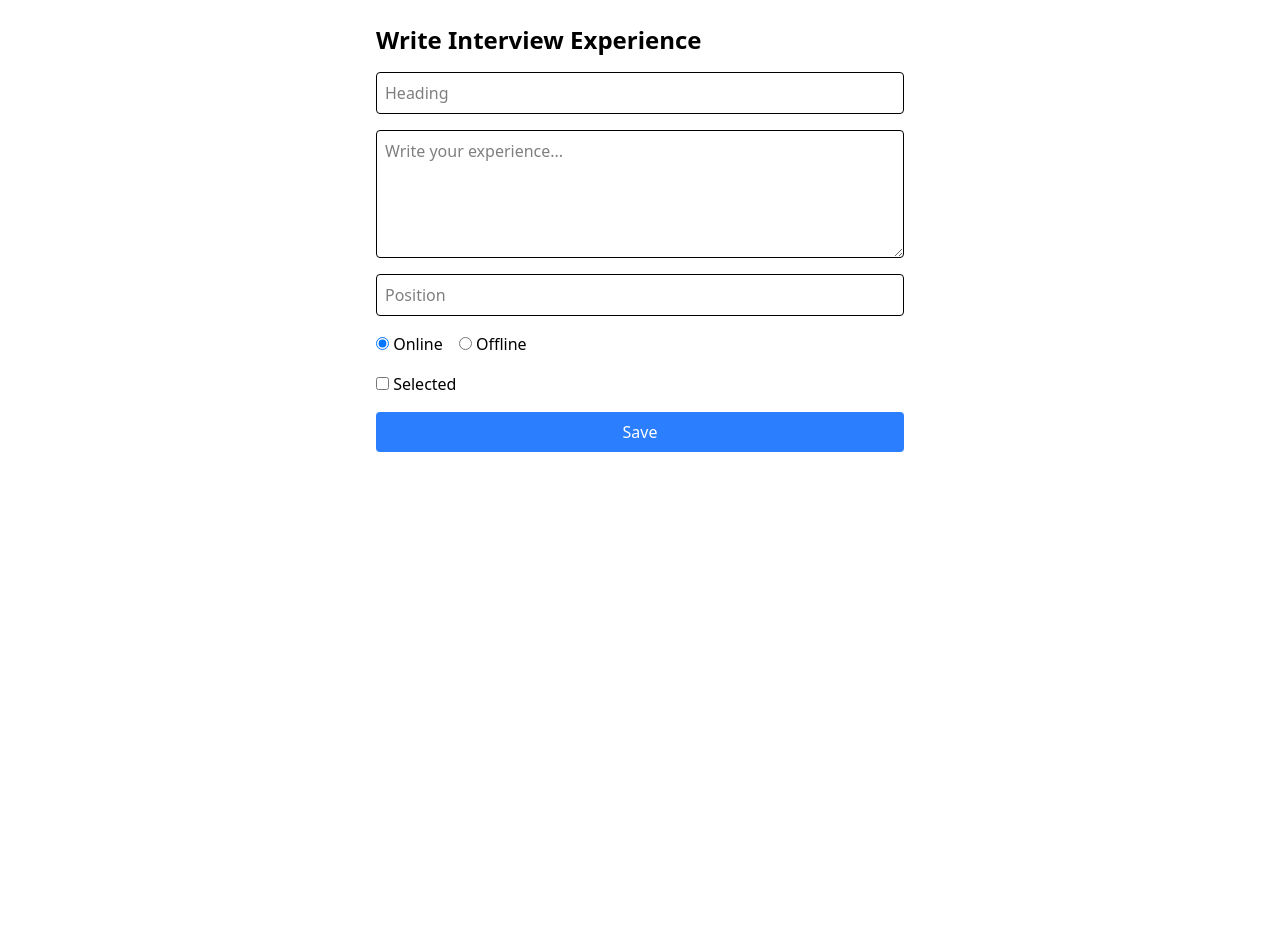
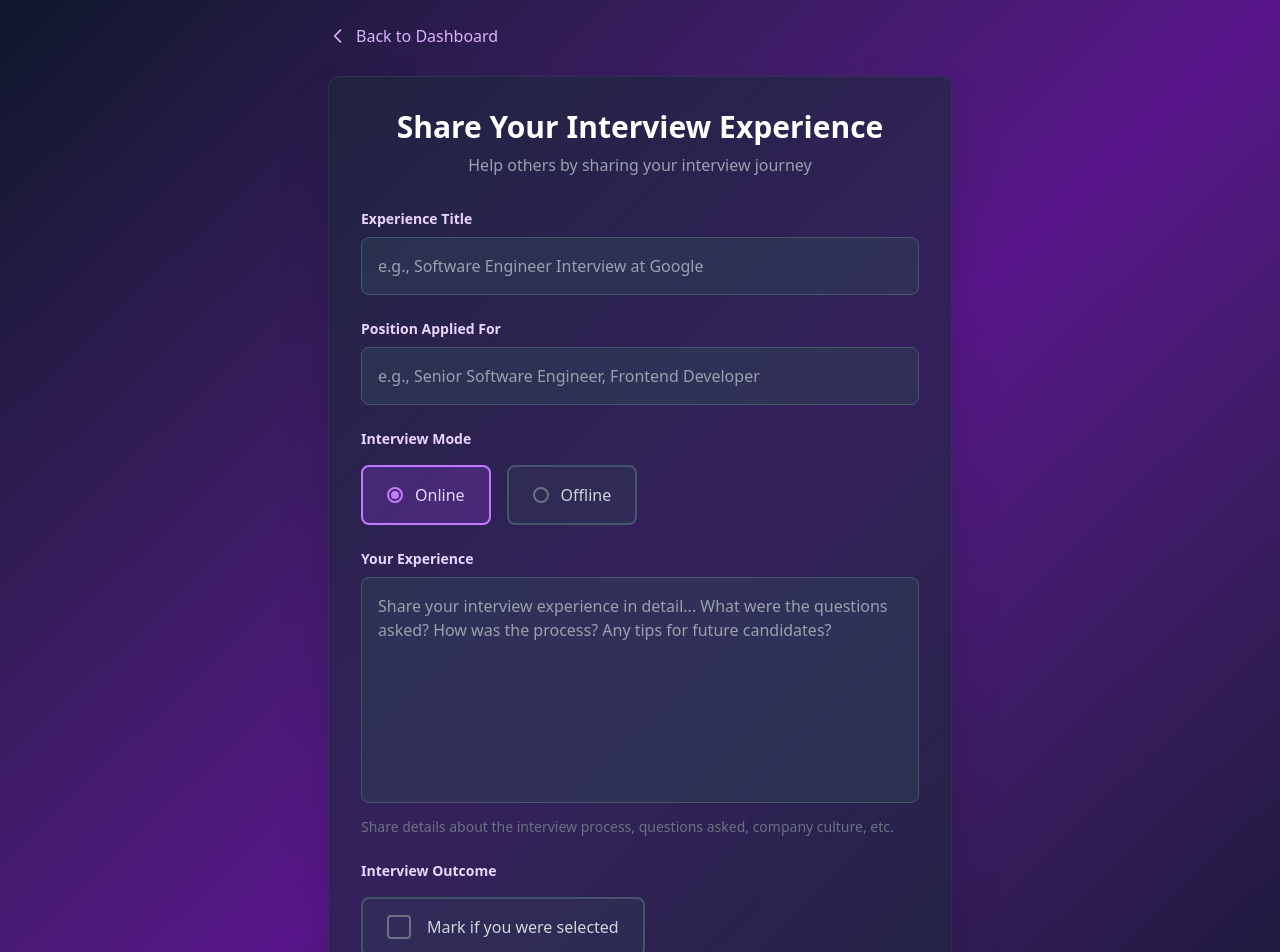
Before and after one commit to AtharvMixraw/Mnemosyne, a Next.js app: page /interview in a window 1280 px wide. Shown: the top 952 px of the page. Before the commit the page ends 800 px from the top, so only its background shows below. Built offline with nearby package versions, Linux system fonts and the light colour scheme; no server answers.

Commit message:
improved UI for ie form

```diff
--- a/src/app/interview/page.tsx
+++ b/src/app/interview/page.tsx
@@ -3,6 +3,7 @@
 import { useState } from "react";
 import { supabase } from "../../../lib/supabaseClient";
 import { useRouter } from "next/navigation";
+import Link from "next/link";
 
 export default function AddInterview() {
   const [heading, setHeading] = useState("");
@@ -10,10 +11,12 @@ export default function AddInterview() {
   const [selected, setSelected] = useState(false);
   const [mode, setMode] = useState("online");
   const [position, setPosition] = useState("");
+  const [isSubmitting, setIsSubmitting] = useState(false);
   const router = useRouter();
 
   async function handleSubmit(e: React.FormEvent) {
     e.preventDefault();
+    setIsSubmitting(true);
 
     const {
       data: { user },
@@ -26,7 +29,7 @@ export default function AddInterview() {
 
     const { error } = await supabase.from("interview_experiences").insert([
       {
-        user_id: user.id, // ✅ matches policy (auth.uid())
+        user_id: user.id, //  matches policy (auth.uid())
         heading,
         content,
         selected,
@@ -42,72 +45,202 @@ export default function AddInterview() {
       alert("Experience saved!");
       router.push("/dashboard");
     }
+
+    setIsSubmitting(false);
   }
 
   return (
-    <div className="p-6 max-w-xl mx-auto">
-      <h1 className="text-2xl font-bold mb-4">Write Interview Experience</h1>
-      <form onSubmit={handleSubmit} className="flex flex-col gap-4">
+    <div className="min-h-screen bg-gradient-to-br from-slate-900 via-purple-900 to-slate-900">
+      <div className="max-w-2xl mx-auto p-6">
+        {/* Navigation */}
+        <div className="mb-6">
+          <Link
+            href="/dashboard"
+            className="inline-flex items-center text-purple-300 hover:text-purple-200 transition"
+          >
+            <svg className="w-5 h-5 mr-2" fill="none" stroke="currentColor" viewBox="0 0 24 24">
+              <path strokeLinecap="round" strokeLinejoin="round" strokeWidth={2} d="M15 19l-7-7 7-7" />
+            </svg>
+            Back to Dashboard
+          </Link>
+        </div>
+
+        {/* Main Card */}
+        <div className="bg-slate-800/60 border border-slate-700/50 rounded-xl p-8 shadow-2xl">
+          {/* Header */}
+          <div className="text-center mb-8">
+            <h1 className="text-3xl font-bold text-white mb-2">Share Your Interview Experience</h1>
+            <p className="text-gray-400">Help others by sharing your interview journey</p>
+          </div>
+
+          <form onSubmit={handleSubmit} className="space-y-6">
+            {/* Heading Input */}
+            <div>
+              <label className="block text-sm font-semibold text-purple-200 mb-2">
+                 Experience Title
+              </label>
               <input
                 type="text"
-          placeholder="Heading"
+                placeholder="e.g., Software Engineer Interview at Google"
                 value={heading}
                 onChange={(e) => setHeading(e.target.value)}
-          className="border p-2 rounded"
+                className="w-full p-4 bg-slate-700/50 border border-slate-600 rounded-lg text-white placeholder-gray-400 focus:border-purple-400 focus:ring-2 focus:ring-purple-400/20 focus:outline-none transition"
                 required
               />
-        <textarea
-          placeholder="Write your experience..."
-          value={content}
-          onChange={(e) => setContent(e.target.value)}
-          className="border p-2 rounded h-32"
-          required
-        />
+            </div>
+
+            {/* Position Input */}
+            <div>
+              <label className="block text-sm font-semibold text-purple-200 mb-2">
+                 Position Applied For
+              </label>
               <input
                 type="text"
-          placeholder="Position"
+                placeholder="e.g., Senior Software Engineer, Frontend Developer"
                 value={position}
                 onChange={(e) => setPosition(e.target.value)}
-          className="border p-2 rounded"
+                className="w-full p-4 bg-slate-700/50 border border-slate-600 rounded-lg text-white placeholder-gray-400 focus:border-purple-400 focus:ring-2 focus:ring-purple-400/20 focus:outline-none transition"
               />
+            </div>
 
+            {/* Interview Mode */}
+            <div>
+              <label className="block text-sm font-semibold text-purple-200 mb-4">
+                 Interview Mode
+              </label>
               <div className="flex gap-4">
-          <label>
+                <label className="flex items-center cursor-pointer">
                   <input
                     type="radio"
                     value="online"
                     checked={mode === "online"}
                     onChange={() => setMode("online")}
-            />{" "}
-            Online
+                    className="sr-only"
+                  />
+                  <div className={`flex items-center gap-3 px-6 py-4 rounded-lg border-2 transition ${
+                    mode === "online"
+                      ? "border-purple-400 bg-purple-500/20 text-purple-200"
+                      : "border-slate-600 bg-slate-700/30 text-gray-300 hover:border-slate-500"
+                  }`}>
+                    <div className={`w-4 h-4 rounded-full border-2 flex items-center justify-center ${
+                      mode === "online" ? "border-purple-400" : "border-gray-500"
+                    }`}>
+                      {mode === "online" && <div className="w-2 h-2 bg-purple-400 rounded-full"></div>}
+                    </div>
+                    <span className="font-medium"> Online</span>
+                  </div>
                 </label>
-          <label>
+
+                <label className="flex items-center cursor-pointer">
                   <input
                     type="radio"
                     value="offline"
                     checked={mode === "offline"}
                     onChange={() => setMode("offline")}
-            />{" "}
-            Offline
+                    className="sr-only"
+                  />
+                  <div className={`flex items-center gap-3 px-6 py-4 rounded-lg border-2 transition ${
+                    mode === "offline"
+                      ? "border-purple-400 bg-purple-500/20 text-purple-200"
+                      : "border-slate-600 bg-slate-700/30 text-gray-300 hover:border-slate-500"
+                  }`}>
+                    <div className={`w-4 h-4 rounded-full border-2 flex items-center justify-center ${
+                      mode === "offline" ? "border-purple-400" : "border-gray-500"
+                    }`}>
+                      {mode === "offline" && <div className="w-2 h-2 bg-purple-400 rounded-full"></div>}
+                    </div>
+                    <span className="font-medium"> Offline</span>
+                  </div>
                 </label>
               </div>
+            </div>
 
-        <label>
+            {/* Content Textarea */}
+            <div>
+              <label className="block text-sm font-semibold text-purple-200 mb-2">
+                 Your Experience
+              </label>
+              <textarea
+                placeholder="Share your interview experience in detail... What were the questions asked? How was the process? Any tips for future candidates?"
+                value={content}
+                onChange={(e) => setContent(e.target.value)}
+                className="w-full p-4 bg-slate-700/50 border border-slate-600 rounded-lg text-white placeholder-gray-400 focus:border-purple-400 focus:ring-2 focus:ring-purple-400/20 focus:outline-none transition resize-none"
+                rows={8}
+                required
+              />
+              <p className="text-gray-500 text-sm mt-2">
+                Share details about the interview process, questions asked, company culture, etc.
+              </p>
+            </div>
+
+            {/* Selection Status */}
+            <div>
+              <label className="block text-sm font-semibold text-purple-200 mb-4">
+                Interview Outcome
+              </label>
+              <label className="flex items-center cursor-pointer">
                 <input
                   type="checkbox"
                   checked={selected}
                   onChange={(e) => setSelected(e.target.checked)}
-          />{" "}
-          Selected
+                  className="sr-only"
+                />
+                <div className={`flex items-center gap-4 px-6 py-4 rounded-lg border-2 transition ${
+                  selected
+                    ? "border-green-400 bg-green-500/20 text-green-200"
+                    : "border-slate-600 bg-slate-700/30 text-gray-300 hover:border-slate-500"
+                }`}>
+                  <div className={`w-6 h-6 rounded border-2 flex items-center justify-center ${
+                    selected ? "border-green-400 bg-green-500" : "border-gray-500"
+                  }`}>
+                    {selected && (
+                      <svg className="w-4 h-4 text-white" fill="currentColor" viewBox="0 0 20 20">
+                        <path fillRule="evenodd" d="M16.707 5.293a1 1 0 010 1.414l-8 8a1 1 0 01-1.414 0l-4-4a1 1 0 011.414-1.414L8 12.586l7.293-7.293a1 1 0 011.414 0z" clipRule="evenodd" />
+                      </svg>
+                    )}
+                  </div>
+                  <div>
+                    <span className="font-medium">
+                      {selected ? "Selected" : "Mark if you were selected"}
+                    </span>
+                    {selected && <p className="text-sm opacity-75">Congratulations on getting selected!</p>}
+                  </div>
+                </div>
               </label>
+            </div>
 
+            {/* Submit Button */}
+            <div className="pt-4">
               <button
                 type="submit"
-          className="bg-blue-500 text-white px-4 py-2 rounded"
+                disabled={isSubmitting}
+                className="w-full py-4 bg-gradient-to-r from-purple-600 to-blue-600 hover:from-purple-700 hover:to-blue-700 disabled:from-gray-600 disabled:to-gray-700 text-white font-semibold rounded-lg shadow-lg transition-all duration-200 transform hover:scale-[1.02] disabled:scale-100 disabled:cursor-not-allowed"
               >
-          Save
+                {isSubmitting ? (
+                  <div className="flex items-center justify-center gap-3">
+                    <div className="animate-spin rounded-full h-5 w-5 border-b-2 border-white"></div>
+                    Saving Experience...
+                  </div>
+                ) : (
+                  <div className="flex items-center justify-center gap-2">
+                    <svg className="w-5 h-5" fill="currentColor" viewBox="0 0 20 20">
+                      <path fillRule="evenodd" d="M10 3a1 1 0 011 1v5h5a1 1 0 110 2h-5v5a1 1 0 11-2 0v-5H4a1 1 0 110-2h5V4a1 1 0 011-1z" clipRule="evenodd" />
+                    </svg>
+                    Share Your Experience
+                  </div>
+                )}
               </button>
+            </div>
           </form>
+
+          {/* Footer Note */}
+          <div className="mt-8 p-4 bg-slate-900/30 rounded-lg border border-slate-700/50">
+            <p className="text-gray-400 text-sm text-center">
+              💡 <strong>Tip:</strong> Be detailed and honest in your experience. This helps other candidates prepare better for their interviews.
+            </p>
+          </div>
+        </div>
+      </div>
     </div>
   );
 }
```
Lines whose indentation alone changed are shown as unchanged.
